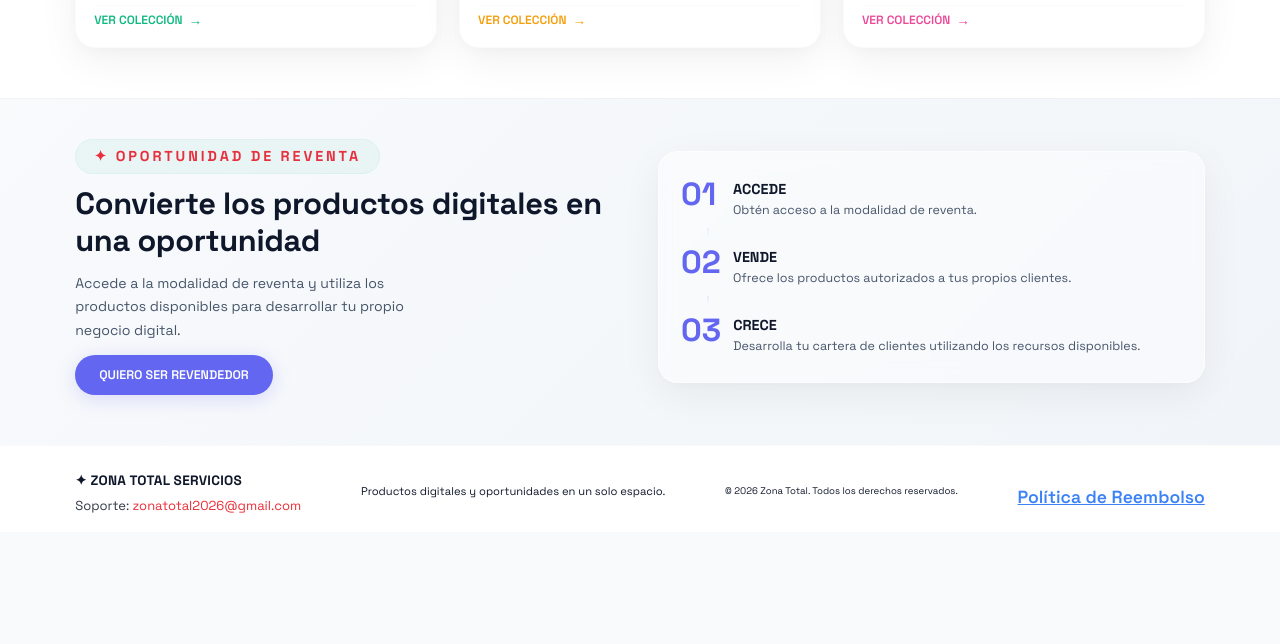
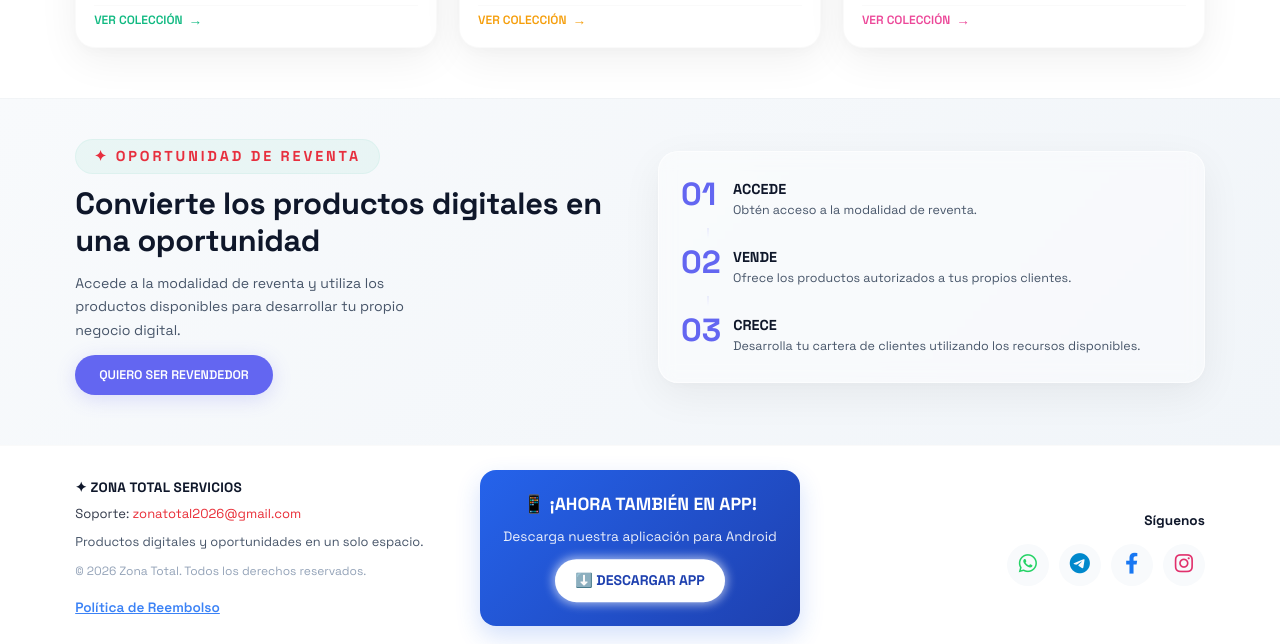
Before and after one commit to merencioreyna-sudo/zona-total-servicios, a plain HTML site: page index.html in a window 1280 px wide. Shown: the part 1014-1658 px from the top of the page. Before the commit the page ends 1546 px from the top, so only its background shows below. Drawn offline with Linux system fonts and the light colour scheme; no server answers.

Commit message:
Update index.html

```diff
--- a/index.html
+++ b/index.html
@@ -11,6 +11,7 @@
   <link rel="preconnect" href="https://fonts.gstatic.com" crossorigin />
   <link href="https://fonts.googleapis.com/css2?family=Space+Grotesk:wght@400;500;600;700&display=swap" rel="stylesheet" />
   <link rel="stylesheet" href="styles.css" />
+<link rel="stylesheet" href="https://cdnjs.cloudflare.com/ajax/libs/font-awesome/6.4.0/css/all.min.css">
 </head>
 <body>
 
@@ -351,22 +352,57 @@
   </div>
 </div>
 
-  <!-- FOOTER -->
+      <!-- FOOTER -->
   <footer class="footer" role="contentinfo">
-    <div class="container footer-grid">
-            <div class="footer-brand">
+    <div class="container footer-3-columnas">
+
+      <!-- COLUMNA IZQUIERDA -->
+      <div class="footer-col-izq">
         <span class="footer-logo">✦ ZONA TOTAL SERVICIOS</span>
         <p class="footer-soporte">
           Soporte: <a href="mailto:zonatotal2026@gmail.com">zonatotal2026@gmail.com</a>
         </p>
+        <p class="footer-desc">Productos digitales y oportunidades en un solo espacio.</p>
+        <p class="footer-copy">&copy; 2026 Zona Total. Todos los derechos reservados.</p>
+        <p class="footer-politica">
+          <a href="reembolsoservicios.html">Política de Reembolso</a>
+        </p>
       </div>
-                <p class="footer-desc">Productos digitales y oportunidades en un solo espacio.</p>
-      <p class="footer-copy">&copy; 2026 Zona Total. Todos los derechos reservados.</p>
-      <p style="font-size: 1.1rem; margin-top: 10px;">
-        <a href="reembolsoservicios.html" style="color: #3b82f6; text-decoration: underline; font-weight: 600; transition: color 0.2s;" onmouseover="this.style.color='#2563eb'" onmouseout="this.style.color='#3b82f6'">
-          Política de Reembolso
-        </a>
-      </p>
+
+      <!-- COLUMNA CENTRO (App) -->
+      <div class="footer-col-centro">
+        <div class="footer-app-box">
+          <h3>📱 ¡AHORA TAMBIÉN EN APP!</h3>
+          <p>Descarga nuestra aplicación para Android</p>
+          <a href="https://github.com/merencioreyna-sudo/zona-total-servicios/raw/main/assets/zona_total_servicios.apk" class="boton-animado" download>
+            ⬇️ DESCARGAR APP
+          </a>
+        </div>
+      </div>
+
+      <!-- COLUMNA DERECHA (Redes Sociales) -->
+      <div class="footer-col-der">
+        <span class="footer-redes-titulo">Síguenos</span>
+        <div class="footer-redes-iconos">
+          <!-- WhatsApp -->
+          <a href="https://wa.me/5355877689" target="_blank" title="WhatsApp">
+            <i class="fab fa-whatsapp"></i>
+          </a>
+          <!-- Telegram -->
+          <a href="https://t.me/zonatotalanelis" target="_blank" title="Telegram">
+            <i class="fab fa-telegram-plane"></i>
+          </a>
+          <!-- Facebook -->
+          <a href="https://www.facebook.com/profile.php?id=61595596687899" target="_blank" title="Facebook">
+            <i class="fab fa-facebook-f"></i>
+          </a>
+          <!-- Instagram -->
+          <a href="https://www.instagram.com/zonatotal2026/" target="_blank" title="Instagram">
+            <i class="fab fa-instagram"></i>
+          </a>
+        </div>
+      </div>
+
     </div>
   </footer>
 
```
